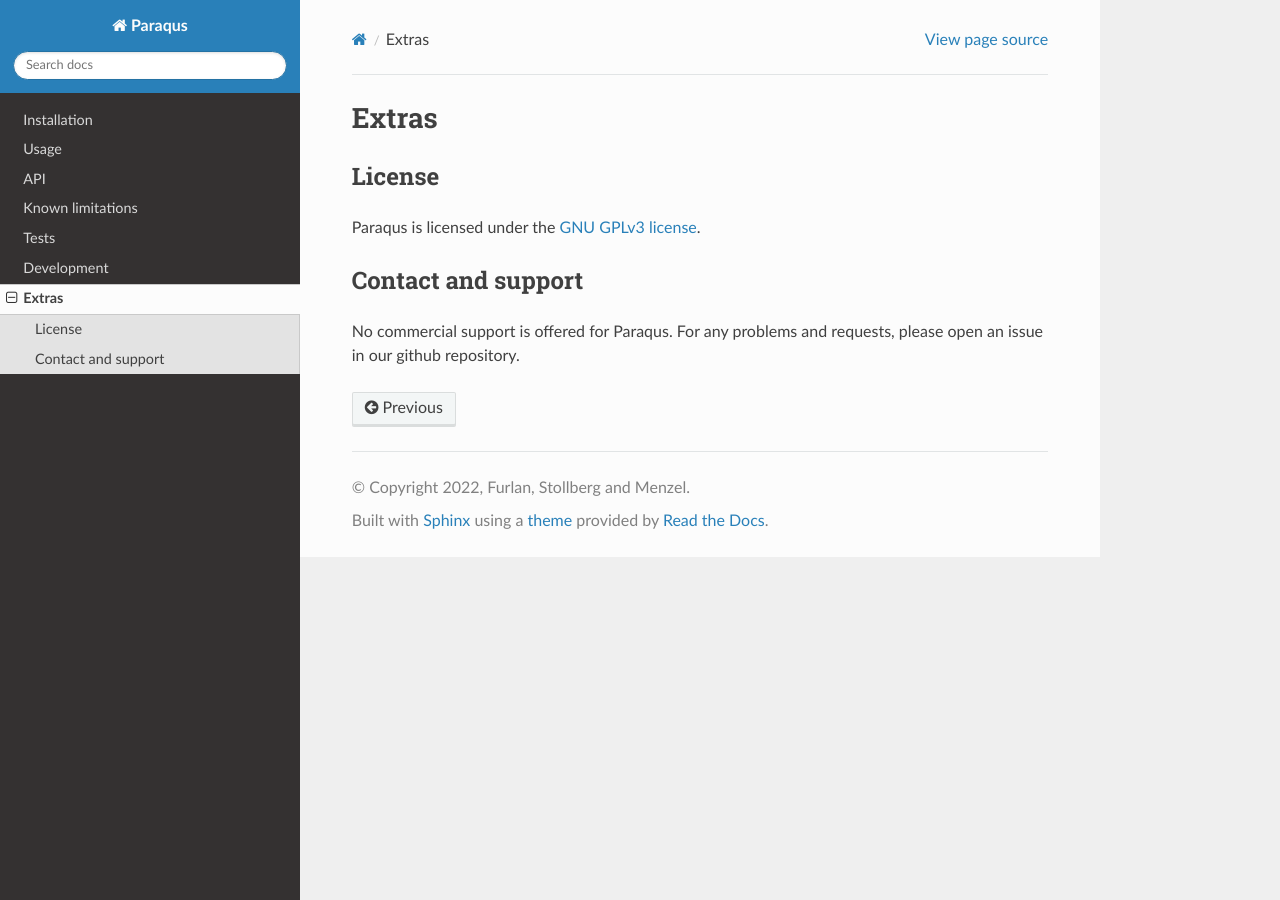
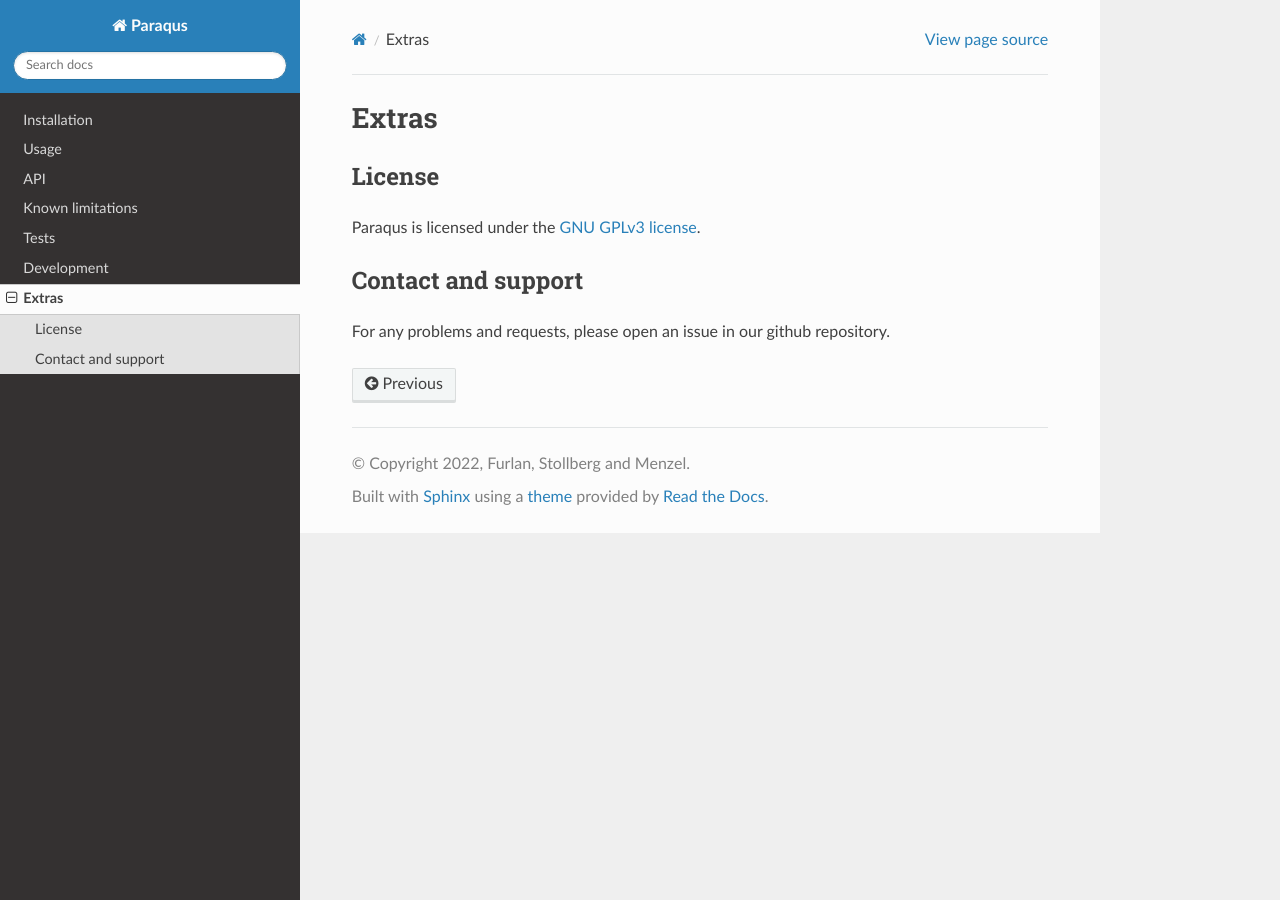
Before and after one commit to tmfrln/paraqus, a Sphinx documentation site: the page built from doc/source/extras.rst, in a window 1280 px wide. Built offline with Sphinx 7.4.7 and the Read the Docs theme 3.1.0, drawn with Linux system fonts in a browser that asks for light colours.

Commit message:
Slight update for docs

```diff
--- a/doc/source/extras.rst
+++ b/doc/source/extras.rst
@@ -10,4 +10,4 @@ Paraqus is licensed under the `GNU GPLv3 license <https://choosealicense.com/lic
 Contact and support
 -------------------
 
-No commercial support is offered for Paraqus. For any problems and requests, please open an issue in our github repository.
+For any problems and requests, please open an issue in our github repository.
```
